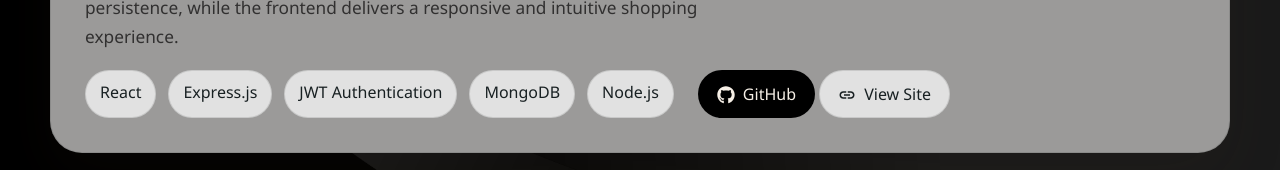
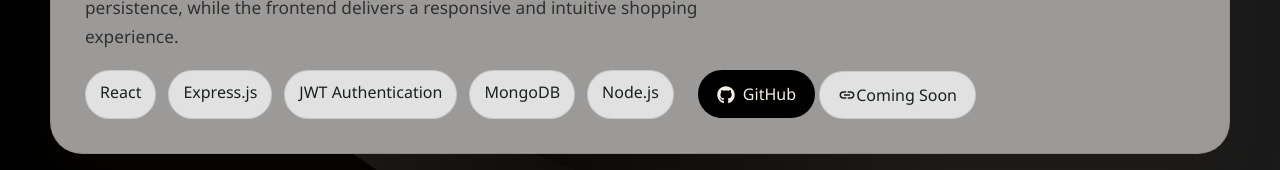
Before and after one commit to shehinfarook/portfolio, a React (Vite) app: page /project/Fragranzia-e-commerce in a window 1280 px wide. Shown: the part 378-548 px from the top of the page. Built offline with nearby package versions, Linux system fonts and the light colour scheme.

Commit message:
update view site button

```diff
--- a/src/components/ProjectCard.jsx
+++ b/src/components/ProjectCard.jsx
@@ -36,7 +36,8 @@ const ProjectCard = ({ project }) => {
     }
   }}
     className="button button--secondary">
-    <div className="external-link"><MdOutlineLink size={18} /></div>   View Site
+    <MdOutlineLink size={18} />
+  {project.view_site ? "View Site" : "Coming Soon"}
 </a>
           </div>
         }
--- a/src/data/projects.js
+++ b/src/data/projects.js
@@ -128,6 +128,8 @@ view_site: "https://hotel-management-higi1pnlk-shehin-farooks-projects.vercel.ap
     outcome:
       "The result is a cleaner admin experience that presents key numbers quickly while still supporting deeper project analysis.",
     linkLabel: "View dashboard story",
+    github: "https://github.com/shehinfarook/mainproject",
+    view_site: ""
   },
 
   {
@@ -161,6 +163,8 @@ metrics: [
     "Delivered a clean and functional e-commerce interface demonstrating frontend development skills and API integration.",
 
   linkLabel: "View project",
+  github: "https://github.com/shehinfarook/kiddy-ecommerce",
+  view_site: ""
 },
 
 ];
--- a/src/pages/ProjectDetail.jsx
+++ b/src/pages/ProjectDetail.jsx
@@ -38,9 +38,17 @@ const ProjectDetail = () => {
             <a href={project.github} target="_blank" rel="noopener noreferrer" className="button button--primary">
             <div className="github-icon"><FaGithub size={18}/></div>   GitHub
             </a> {""}
-            <a href={project.view_site} target="_blank" rel="noopener noreferrer" className="button button--secondary">
-             <div className="external-link"><MdOutlineLink size={18} /></div>   View Site
-            </a>
+                        <a href={project.view_site || "#"}
+            onClick={(e) => {
+            if (!project.view_site) {
+            e.preventDefault();
+            alert("This project is not deployed yet.");
+    }
+  }}
+    className="button button--secondary">
+    <MdOutlineLink size={18} />
+  {project.view_site ? "View Site" : "Coming Soon"}
+</a>
           </div>
         </ul>
       </section>
```
